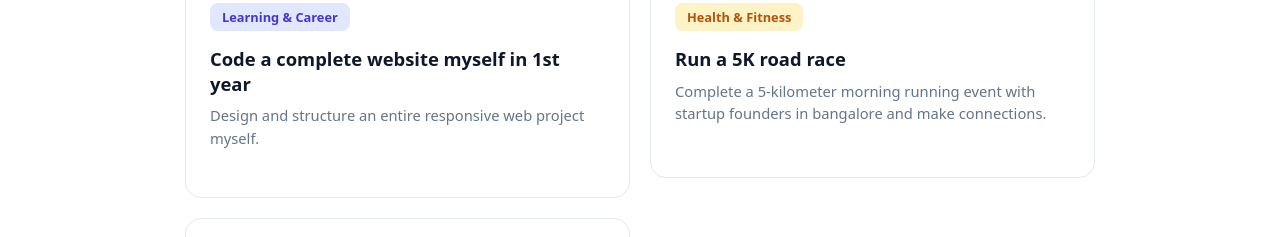
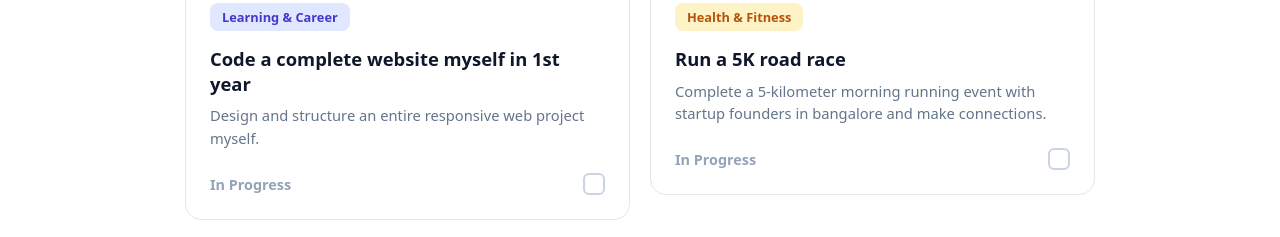
Before and after one commit to VIKAS-555/My_Bucket_List, a plain HTML site: page index.html in a window 1280 px wide. Shown: the part 704-941 px from the top of the page. Drawn offline with Linux system fonts and the light colour scheme.

Commit message:
Added custom checkbox visual and in-progress status text

```diff
--- a/style.css
+++ b/style.css
@@ -260,3 +260,21 @@ body {
 .tag-career { background-color: #e0e7ff; color: #4338ca; }
 .tag-fitness { background-color: #fef3c7; color: #b45309; }
 .tag-travel { background-color: #e0f2fe; color: #0369a1; }
+
+.status-text::before {
+  content: "In Progress";
+  font-size: 0.9rem;
+  font-weight: 700;
+  color: #94a3b8;
+}
+
+.checkbox-visual {
+  width: 22px;
+  height: 22px;
+  border: 2px solid #cbd5e1;
+  border-radius: 6px;
+  display: flex;
+  align-items: center;
+  justify-content: center;
+  transition: all 0.2s ease;
+}
```
